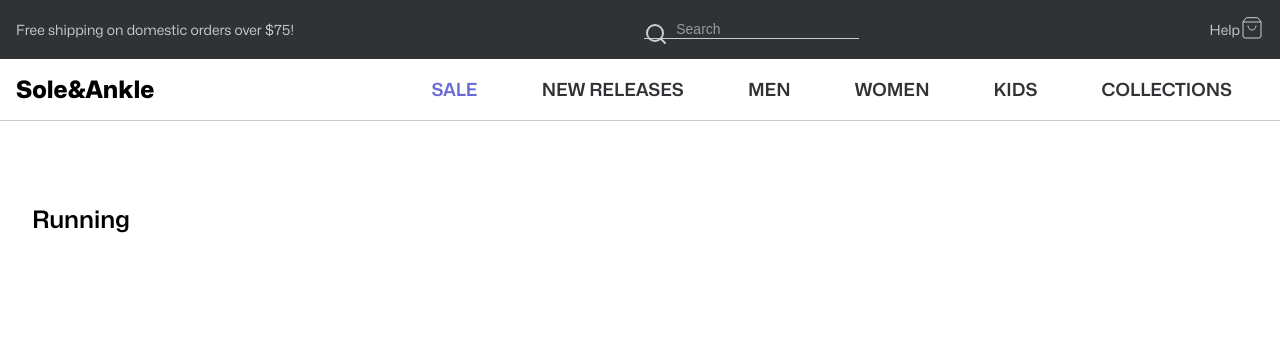
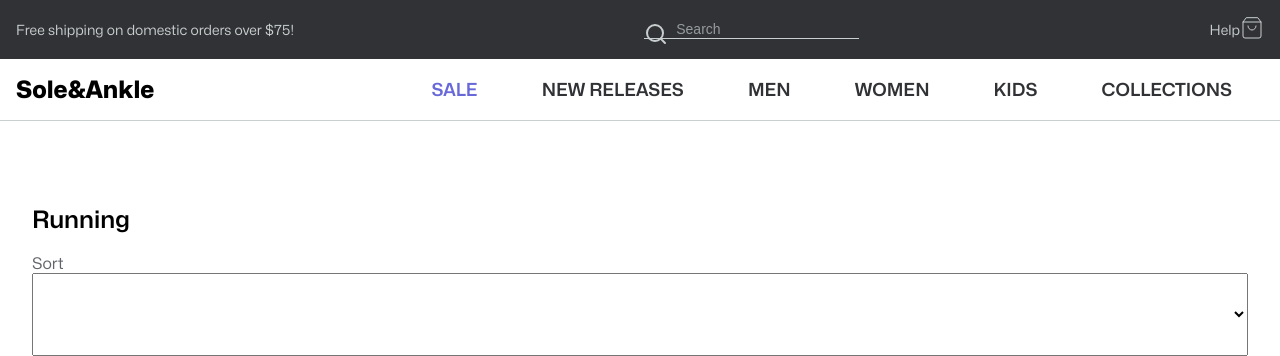
Before and after one commit to catharygr/tienda-de-zapatos, a Next.js app: page / in a window 1280 px wide. Shown: the top 356 px of the page. Built offline with nearby package versions, Linux system fonts and the light colour scheme.

Commit message:
Trabajando en ShoeIndex.jsx

```diff
--- a/src/components/Select/Select.jsx
+++ b/src/components/Select/Select.jsx
@@ -1,10 +1,12 @@
 import styles from "./Select.module.css";
+import Icon from "../Icon/Icon";
+import React from "react";
 
 export default function Select({ label, value, children, ...delegated }) {
   const chilArray = React.Children.toArray(children);
-  const selectedChaild = chilArray.find((child) => child.props.value === value);
+  const selectedChild = chilArray.find((child) => child.props.value === value);
 
-  const displayValue = selectedChaild ? selectedChaild.props.children : null;
+  const displayedValue = selectedChild.props.children;
 
   return (
     <div>
@@ -17,6 +19,13 @@ export default function Select({ label, value, children, ...delegated }) {
           value={value}
           {...delegated}
         ></select>
+        <span>
+          {displayedValue}
+          <Icon
+            id="chevron-down"
+            className={styles.chevronIcon}
+          />
+        </span>
         {children}
       </div>
     </div>
--- a/src/components/Select/Select.module.css
+++ b/src/components/Select/Select.module.css
@@ -20,3 +20,14 @@
   height: 100%;
   cursor: pointer;
 }
+
+.chevronIcon {
+  top: 0;
+  right: 9px;
+  bottom: 0;
+  margin: auto;
+  width: 24px;
+  height: 24px;
+  font-size: 1rem;
+  stroke-width: 2;
+}
--- a/src/components/ShoeIndex/ShoeIndex.jsx
+++ b/src/components/ShoeIndex/ShoeIndex.jsx
@@ -1,11 +1,20 @@
 import styles from "./ShoeIndex.module.css";
+import Select from "../Select";
 
-export default function ShoeIndex() {
+export default function ShoeIndex({ sortId, setSortId }) {
   return (
     <div className={styles.wrapper}>
       <div className={styles.mainColumn}>
         <header className={styles.header}>
           <h2>Running</h2>
+          <Select
+            label="Sort"
+            value={sortId}
+            onChange={(ev) => setSortId(ev.target.value)}
+          >
+            <option value="newest">Newest Releases</option>
+            <option value="price">Price</option>
+          </Select>
         </header>
       </div>
     </div>
```
